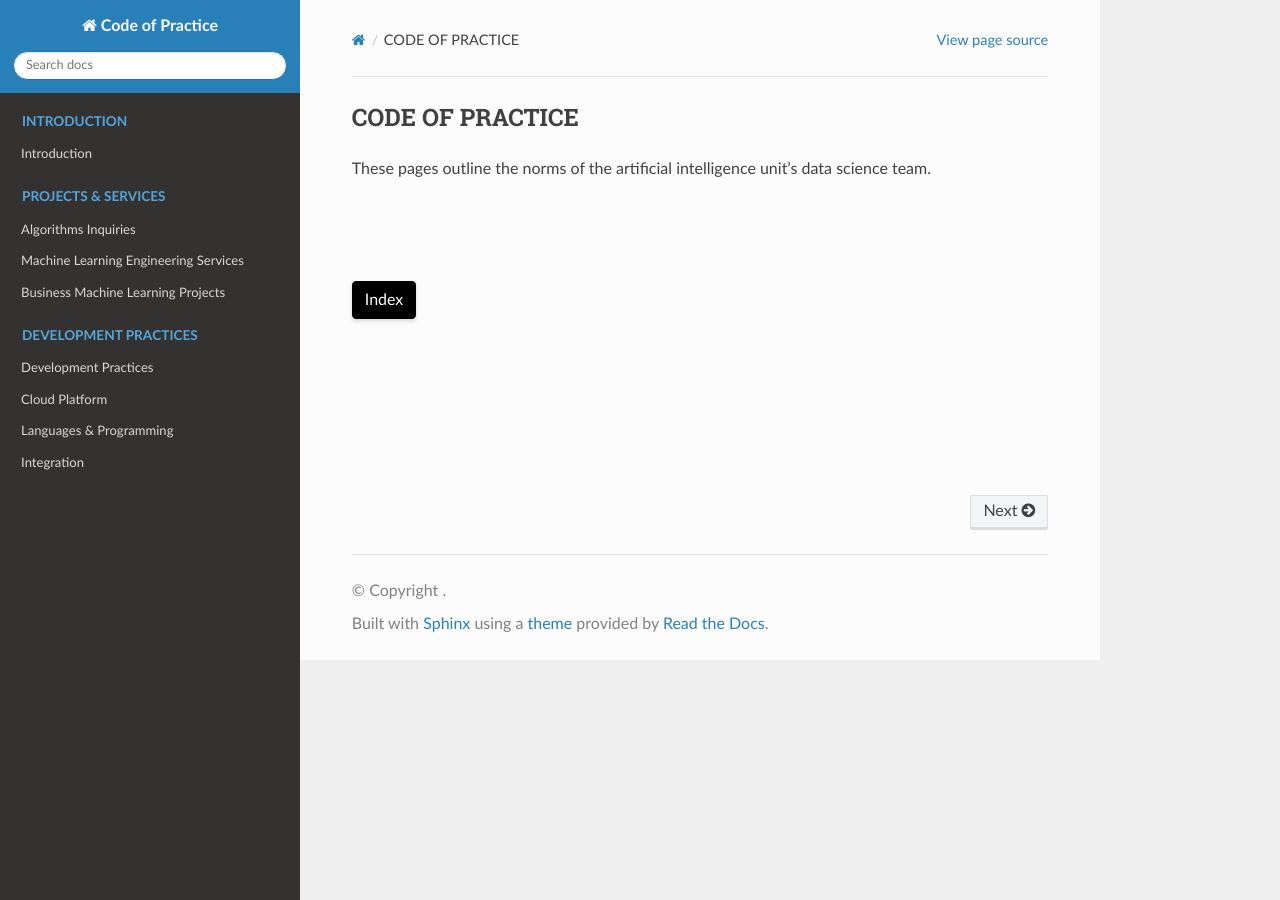
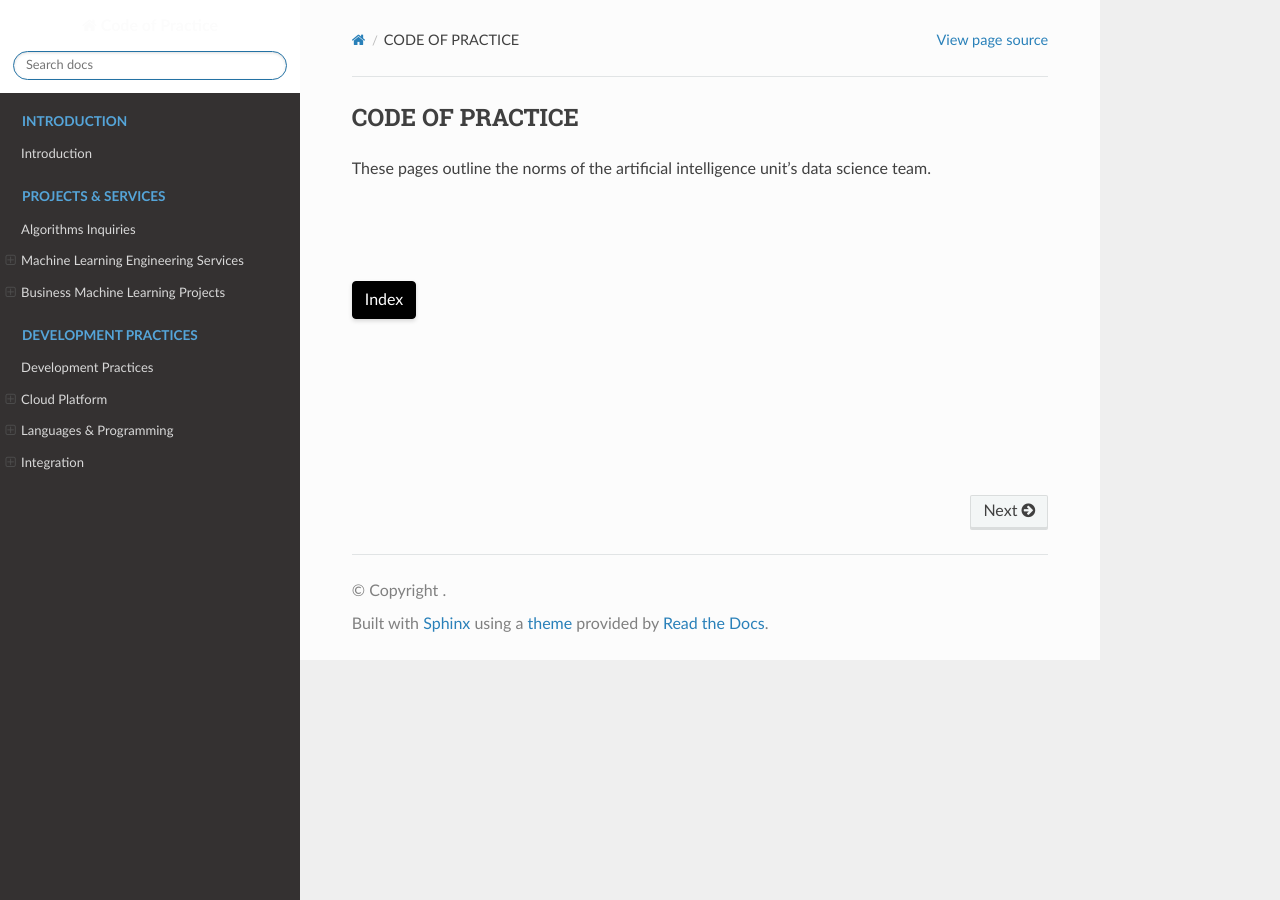
Before and after one commit to thereferences/practice, a Sphinx documentation site: the page built from docs/source/index.rst, in a window 1280 px wide. Built offline with Sphinx 7.4.7 and the Read the Docs theme 2.0.0, drawn with Linux system fonts in a browser that asks for light colours.

Commit message:
Update docs/source/conf.py

```diff
--- a/docs/source/conf.py
+++ b/docs/source/conf.py
@@ -95,12 +95,17 @@
                  'js/latex.js']
 
 html_theme_options = {
-    'home_page_in_toc': True,
-    'show_navbar_depth': 2,
-    'max_navbar_depth': 4,
-    'collapse_navbar': True,
-    'navigation_with_keys': False,
-    'use_sidenotes': True
+    'logo_only': False,
+    'display_version': True,
+    'prev_next_buttons_location': 'bottom',
+    'style_external_links': False,
+    'vcs_pageview_mode': '',
+    'style_nav_header_background': 'white',
+    'collapse_navigation': False,
+    'sticky_navigation': True,
+    'navigation_depth': 4,
+    'includehidden': True,
+    'titles_only': False
 }
 
 html_logo = ''
```
